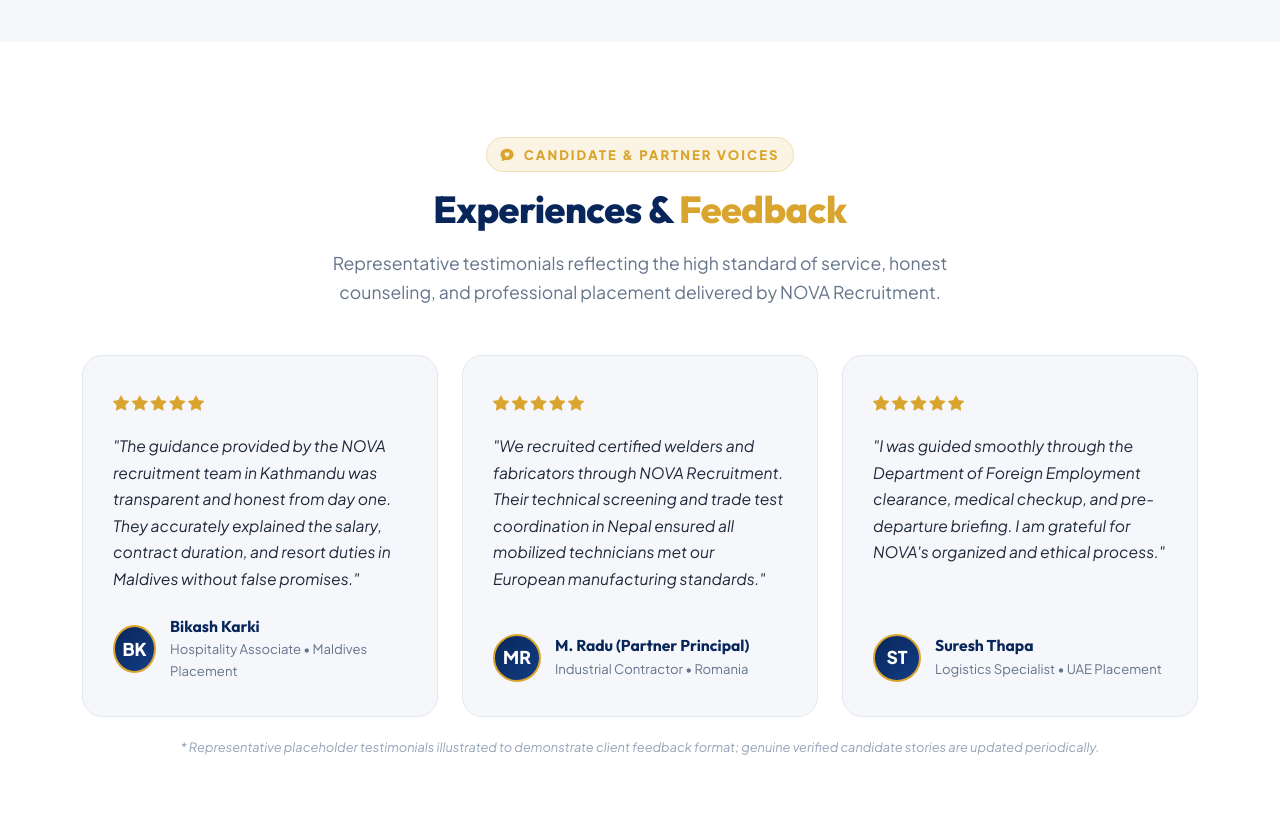
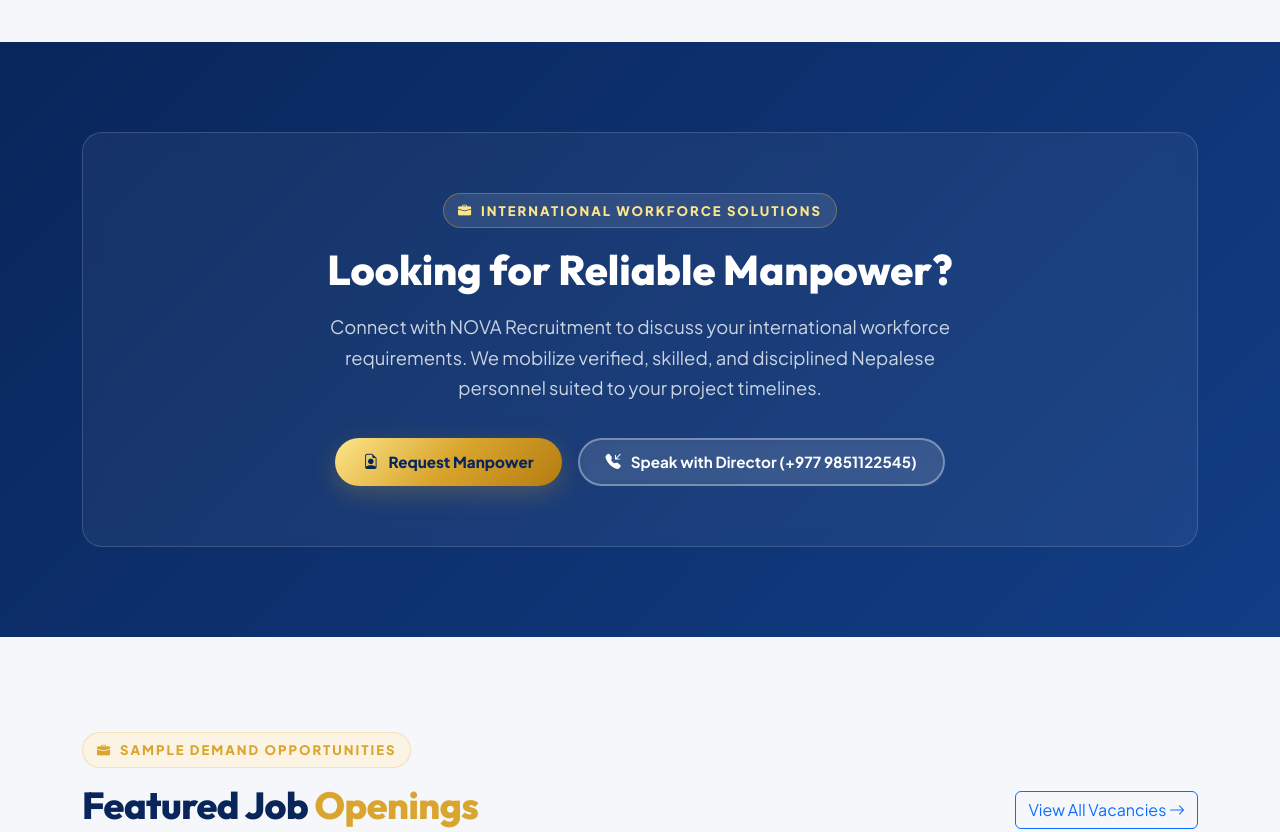
Before and after one commit to Mrlunitic/nova-recruitment, a plain HTML site: page index.html in a window 1280 px wide. Shown: the part 9340-10172 px from the top of the page. Drawn offline with nearby package versions, Linux system fonts and the light colour scheme.

Commit message:
1. Remove placeholder testimonials section and unused CSS rules

```diff
--- a/css/responsive.css
+++ b/css/responsive.css
@@ -110,7 +110,6 @@
   .section-process,
   .section-destinations,
   .section-faq,
-  .section-testimonials,
   .section-jobs,
   .section-contact {
     padding: 60px 0;
--- a/css/style.css
+++ b/css/style.css
@@ -925,87 +925,6 @@ a:hover {
 }
 
 /* ===================================================================
-   SECTION: TESTIMONIALS
-   =================================================================== */
-.section-testimonials {
-  padding: 95px 0;
-  background-color: #FFFFFF;
-}
-
-.testimonial-card {
-  background: var(--light-bg);
-  border: 1px solid var(--border-color);
-  border-radius: var(--radius-lg);
-  padding: 34px 30px;
-  height: 100%;
-  display: flex;
-  flex-direction: column;
-  position: relative;
-  transition: var(--transition);
-}
-
-.testimonial-card:hover {
-  transform: translateY(-4px);
-  border-color: var(--accent-gold);
-  box-shadow: var(--shadow-md);
-}
-
-.testimonial-stars {
-  color: var(--accent-gold);
-  font-size: 1rem;
-  margin-bottom: 16px;
-}
-
-.testimonial-quote {
-  font-size: 0.98rem;
-  color: var(--dark-text);
-  font-style: italic;
-  line-height: 1.7;
-  margin-bottom: 24px;
-  flex-grow: 1;
-}
-
-.testimonial-author {
-  display: flex;
-  align-items: center;
-  gap: 14px;
-}
-
-.testimonial-avatar {
-  width: 48px;
-  height: 48px;
-  border-radius: 50%;
-  background: var(--navy-gradient);
-  color: #FFFFFF;
-  display: flex;
-  align-items: center;
-  justify-content: center;
-  font-weight: 800;
-  font-size: 1.1rem;
-  border: 2px solid var(--accent-gold);
-}
-
-.testimonial-info h6 {
-  font-size: 0.98rem;
-  font-weight: 700;
-  margin-bottom: 2px;
-  color: var(--primary-navy);
-}
-
-.testimonial-info p {
-  font-size: 0.82rem;
-  color: var(--muted-text);
-  margin-bottom: 0;
-}
-
-.placeholder-notice {
-  font-size: 0.8rem;
-  color: #94A3B8;
-  font-style: italic;
-  margin-top: 20px;
-}
-
-/* ===================================================================
    SECTION: EMPLOYER PARTNERSHIP CTA
    =================================================================== */
 .section-employer-cta {
--- a/index.html
+++ b/index.html
@@ -1054,96 +1054,6 @@
   </section>
 
   <!-- ===================================================================
-       SECTION 10: TESTIMONIALS (REPRESENTATIVE VOICES)
-       =================================================================== -->
-  <section class="section-testimonials" id="testimonials">
-    <div class="container">
-      <div class="text-center mb-5">
-        <span class="eyebrow"><i class="bi bi-chat-heart-fill"></i> Candidate &amp; Partner Voices</span>
-        <h2 class="section-title">Experiences &amp; <span>Feedback</span></h2>
-        <p class="section-lead">
-          Representative testimonials reflecting the high standard of service, honest counseling, and professional placement delivered by NOVA Recruitment.
-        </p>
-      </div>
-
-      <div class="row g-4">
-        <!-- Testimonial 1 -->
-        <div class="col-lg-4 col-md-6">
-          <div class="testimonial-card">
-            <div class="testimonial-stars">
-              <i class="bi bi-star-fill"></i>
-              <i class="bi bi-star-fill"></i>
-              <i class="bi bi-star-fill"></i>
-              <i class="bi bi-star-fill"></i>
-              <i class="bi bi-star-fill"></i>
-            </div>
-            <p class="testimonial-quote">
-              "The guidance provided by the NOVA recruitment team in Kathmandu was transparent and honest from day one. They accurately explained the salary, contract duration, and resort duties in Maldives without false promises."
-            </p>
-            <div class="testimonial-author">
-              <div class="testimonial-avatar">BK</div>
-              <div class="testimonial-info">
-                <h6>Bikash Karki</h6>
-                <p>Hospitality Associate &bull; Maldives Placement</p>
-              </div>
-            </div>
-          </div>
-        </div>
-
-        <!-- Testimonial 2 -->
-        <div class="col-lg-4 col-md-6">
-          <div class="testimonial-card">
-            <div class="testimonial-stars">
-              <i class="bi bi-star-fill"></i>
-              <i class="bi bi-star-fill"></i>
-              <i class="bi bi-star-fill"></i>
-              <i class="bi bi-star-fill"></i>
-              <i class="bi bi-star-fill"></i>
-            </div>
-            <p class="testimonial-quote">
-              "We recruited certified welders and fabricators through NOVA Recruitment. Their technical screening and trade test coordination in Nepal ensured all mobilized technicians met our European manufacturing standards."
-            </p>
-            <div class="testimonial-author">
-              <div class="testimonial-avatar">MR</div>
-              <div class="testimonial-info">
-                <h6>M. Radu (Partner Principal)</h6>
-                <p>Industrial Contractor &bull; Romania</p>
-              </div>
-            </div>
-          </div>
-        </div>
-
-        <!-- Testimonial 3 -->
-        <div class="col-lg-4 col-md-6">
-          <div class="testimonial-card">
-            <div class="testimonial-stars">
-              <i class="bi bi-star-fill"></i>
-              <i class="bi bi-star-fill"></i>
-              <i class="bi bi-star-fill"></i>
-              <i class="bi bi-star-fill"></i>
-              <i class="bi bi-star-fill"></i>
-            </div>
-            <p class="testimonial-quote">
-              "I was guided smoothly through the Department of Foreign Employment clearance, medical checkup, and pre-departure briefing. I am grateful for NOVA's organized and ethical process."
-            </p>
-            <div class="testimonial-author">
-              <div class="testimonial-avatar">ST</div>
-              <div class="testimonial-info">
-                <h6>Suresh Thapa</h6>
-                <p>Logistics Specialist &bull; UAE Placement</p>
-              </div>
-            </div>
-          </div>
-        </div>
-      </div>
-
-      <div class="text-center placeholder-notice">
-        * Representative placeholder testimonials illustrated to demonstrate client feedback format; genuine verified candidate stories are updated periodically.
-      </div>
-    </div>
-  </section>
-
-  <!-- ===================================================================
        SECTION 11: EMPLOYER PARTNERSHIP CTA
        =================================================================== -->
   <section class="section-employer-cta" id="employer-cta">
```
